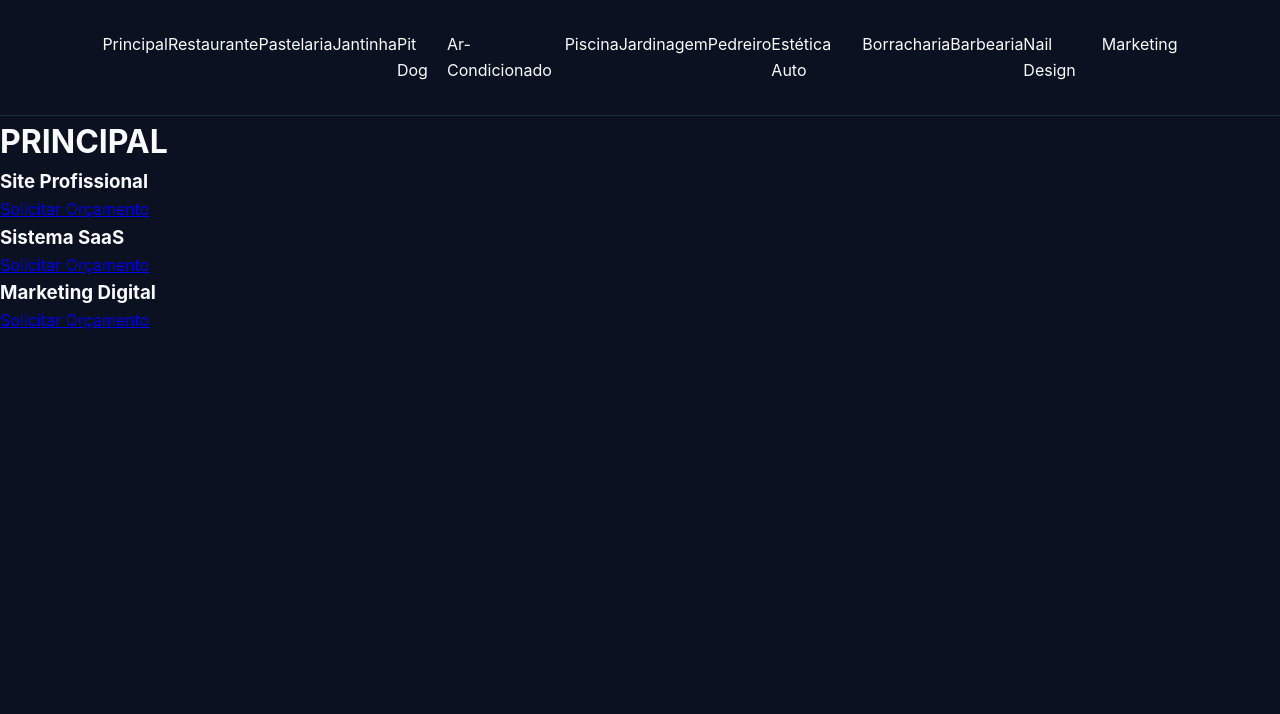
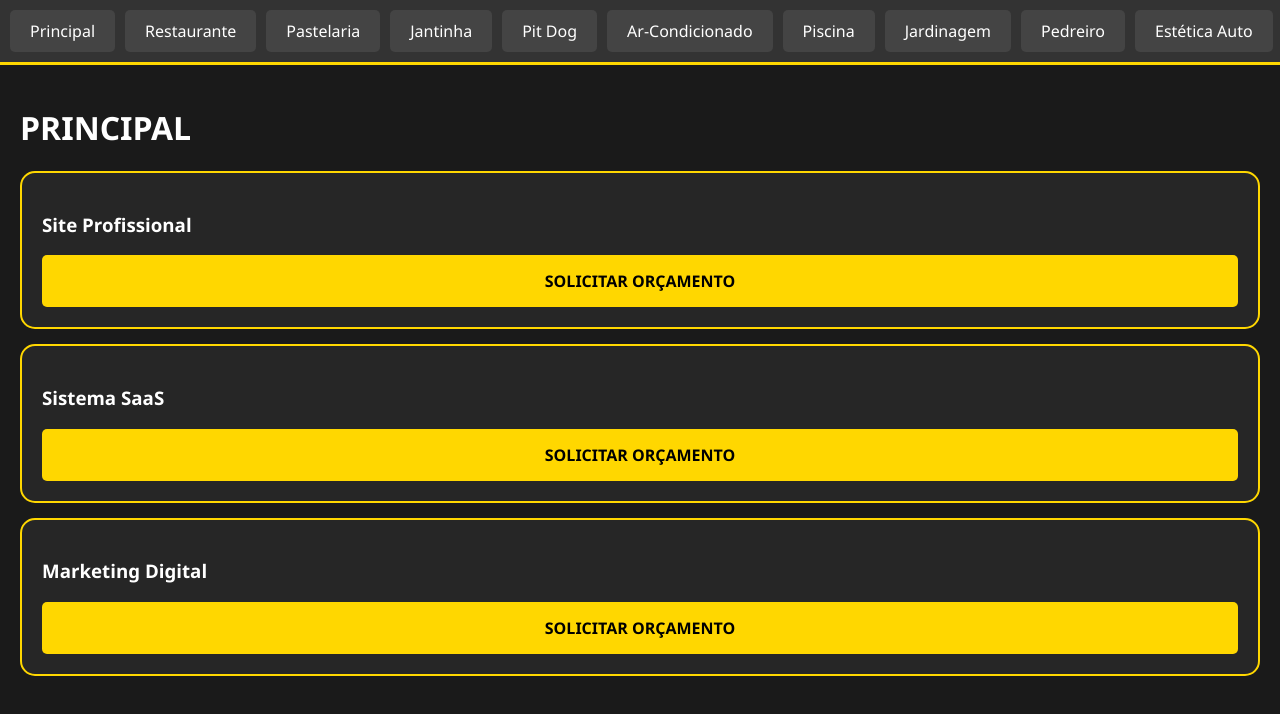
Before and after one commit to officeoraculosystem/Oraculo-Business-Hub, a plain HTML site: page index.html in a window 1280 px wide. Drawn offline with Linux system fonts and the light colour scheme.

Commit message:
Refactor CSS variables and update styles

```diff
--- a/style.css
+++ b/style.css
@@ -1,32 +1,15 @@
-:root {
-    --deep-blue: #0b1121;
-    --office-blue: #1e3a8a;
-    --gold-action: #c5a059;
-    --text-white: #f8fafc;
-    --text-dim: #94a3b8;
-}
+:root { --primary-color: #FFD700; --bg-color: #1A1A1A; }
 
-* { margin: 0; padding: 0; box-sizing: border-box; }
+body { background-color: var(--bg-color); color: white; font-family: 'Segoe UI', sans-serif; margin: 0; }
 
-body { background: var(--deep-blue); font-family: 'Inter', sans-serif; color: var(--text-white); line-height: 1.6; }
+.nav-container { display: flex; overflow-x: auto; background: #333; padding: 10px; gap: 10px; position: sticky; top: 0; border-bottom: 3px solid var(--primary-color); }
 
-nav { display: flex; justify-content: space-between; padding: 2rem 8%; border-bottom: 1px solid #1e293b; }
-.brand { font-weight: 900; font-size: 1.4rem; }
-.brand span { color: var(--gold-action); }
+.folder-tab { cursor: pointer; padding: 10px 20px; background: #444; border-radius: 5px; white-space: nowrap; transition: 0.3s; }
+.folder-tab:hover { background: var(--primary-color); color: black; }
 
-.hero-business { padding: 80px 8%; text-align: center; }
-.hero-business h1 { font-size: 3rem; margin-bottom: 20px; }
-.hero-business h1 span { color: var(--gold-action); }
+.container { padding: 20px; }
 
-.btn-main { background: var(--gold-action); color: var(--deep-blue); padding: 15px 30px; text-decoration: none; font-weight: 800; border-radius: 4px; display: inline-block; margin-top: 20px; }
+.card { border: 2px solid var(--primary-color); padding: 20px; margin: 15px 0; border-radius: 15px; background: rgba(255,255,255,0.05); }
 
-.portfolio-section { padding: 80px 8%; }
-.section-title { text-align: center; margin-bottom: 50px; font-size: 2rem; }
-
-.grid-portfolio { display: grid; grid-template-columns: repeat(auto-fit, minmax(300px, 1fr)); gap: 30px; }
-.portfolio-card { background: #0f172a; padding: 40px; border: 1px solid #1e293b; border-radius: 8px; transition: 0.3s; }
-.portfolio-card:hover { border-color: var(--gold-action); transform: translateY(-5px); }
-.demo-tag { color: var(--gold-action); font-size: 0.8rem; margin-top: 15px; font-weight: bold; border-top: 1px solid #1e293b; padding-top: 10px; }
-
-footer { padding: 40px 8%; text-align: center; border-top: 1px solid #1e293b; font-size: 0.9rem; color: var(--text-dim); }
-.footer-link { color: var(--gold-action); text-decoration: none; display: block; margin-top: 10px; }
+.btn-order { display: block; background: var(--primary-color); color: black; text-align: center; padding: 15px; border-radius: 5px; font-weight: bold; text-decoration: none; text-transform: uppercase; margin-top: 10px; }
+.btn-order:hover { opacity: 0.8; }
```
